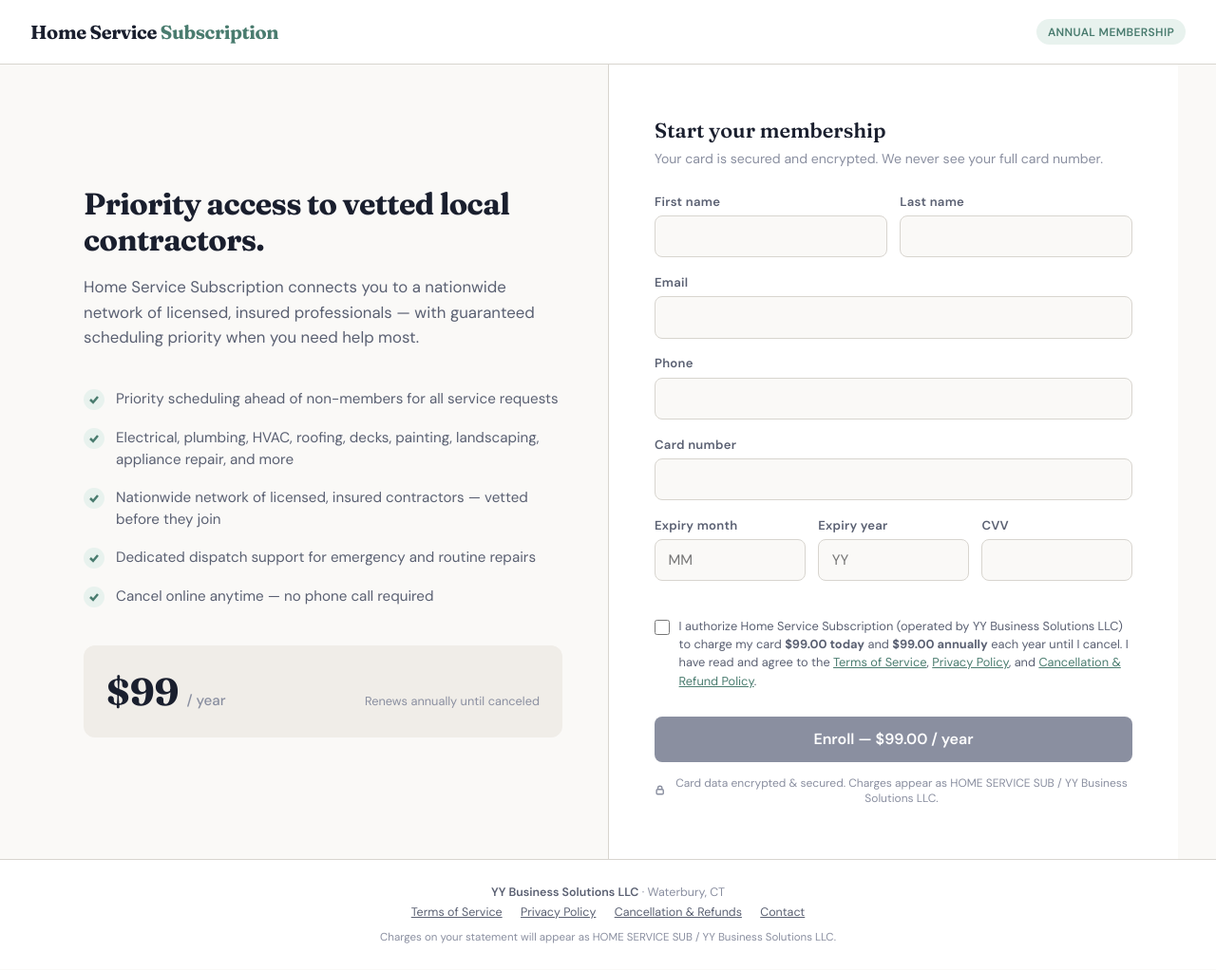
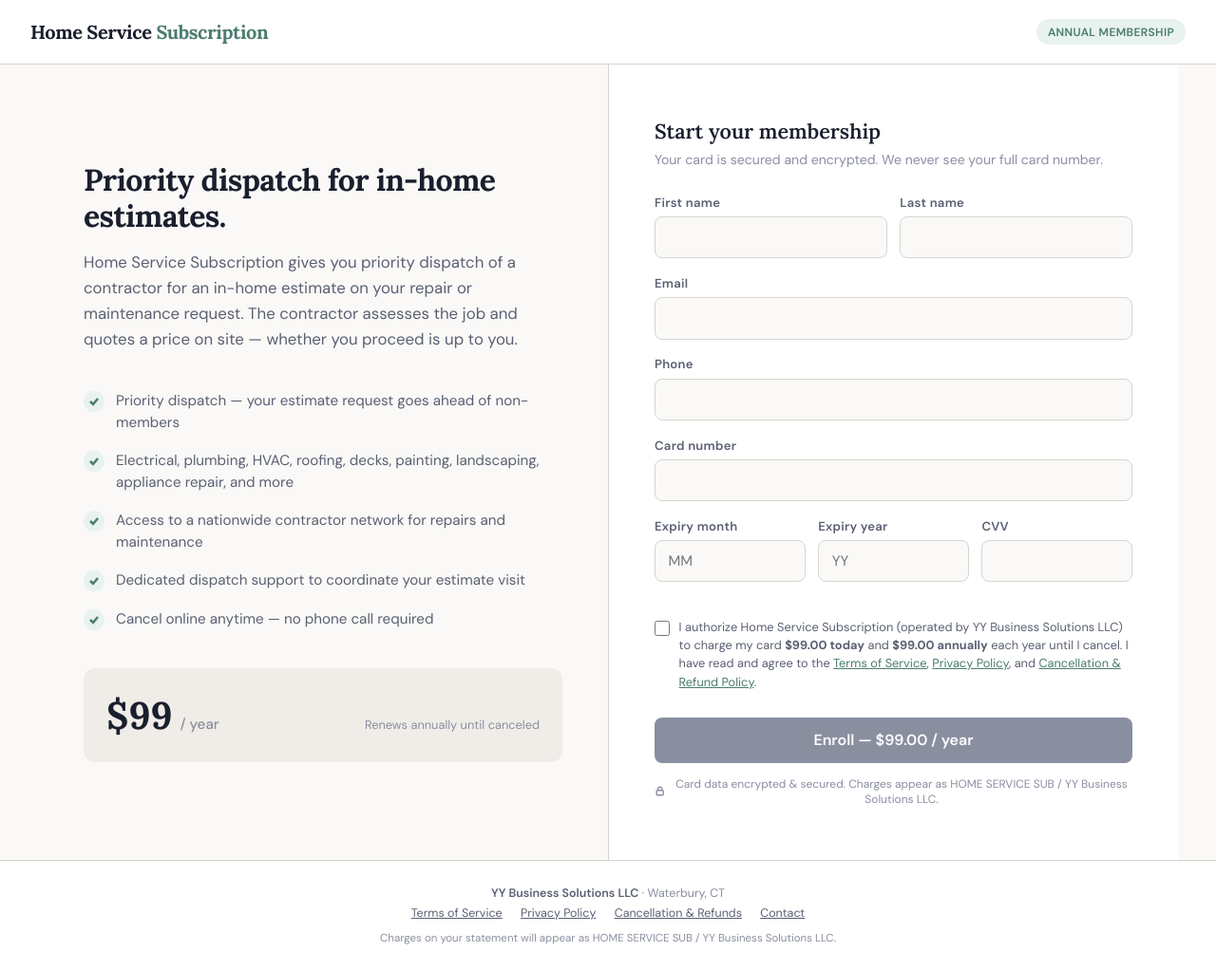
Before and after one commit to yaakov-byte/home-service-subscription, a plain HTML site: page index.html in a window 1280 px wide. Shown: the whole page at 95% size. Drawn offline with Linux system fonts and the light colour scheme; a script that the page names is missing.

Commit message:
Change font family and update text in index.html
Updated font family from 'Fraunces' to 'Lora' and modified text content for clarity.

```diff
--- a/index.html
+++ b/index.html
@@ -5,7 +5,7 @@
   <meta name="viewport" content="width=device-width, initial-scale=1.0">
   <title>Home Service Subscription — Enroll</title>
   <link rel="preconnect" href="https://fonts.googleapis.com">
-  <link href="https://fonts.googleapis.com/css2?family=DM+Sans:wght@400;500;600;700&family=Fraunces:wght@600;700&display=swap" rel="stylesheet">
+  <link href="https://fonts.googleapis.com/css2?family=DM+Sans:wght@400;500;600;700&family=Lora:wght@500;600;700&display=swap" rel="stylesheet">
   <style>
     :root {
       --midnight: #1a1f2e;
@@ -47,7 +47,7 @@
     }
 
     .logo {
-      font-family: 'Fraunces', serif;
+      font-family: 'Lora', serif;
       font-size: 1.25rem;
       font-weight: 700;
       color: var(--midnight);
@@ -93,7 +93,7 @@
     }
 
     .info-panel h1 {
-      font-family: 'Fraunces', serif;
+      font-family: 'Lora', serif;
       font-size: 2rem;
       font-weight: 700;
       line-height: 1.2;
@@ -156,7 +156,7 @@
     }
 
     .price-amount {
-      font-family: 'Fraunces', serif;
+      font-family: 'Lora', serif;
       font-size: 2.5rem;
       font-weight: 700;
       color: var(--midnight);
@@ -190,7 +190,7 @@
     }
 
     .form-panel h2 {
-      font-family: 'Fraunces', serif;
+      font-family: 'Lora', serif;
       font-size: 1.35rem;
       font-weight: 600;
       margin-bottom: 0.4rem;
@@ -424,7 +424,7 @@
     }
 
     .success-panel h2 {
-      font-family: 'Fraunces', serif;
+      font-family: 'Lora', serif;
       font-size: 1.4rem;
       margin-bottom: 0.5rem;
     }
@@ -449,14 +449,14 @@
 
     <!-- Left: Info -->
     <section class="info-panel">
-      <h1>Priority access to vetted local contractors.</h1>
+      <h1>Priority dispatch for in-home estimates.</h1>
       <p class="subtitle">
-        Home Service Subscription connects you to a nationwide network of licensed, insured professionals — with guaranteed scheduling priority when you need help most.
+        Home Service Subscription gives you priority dispatch of a contractor for an in-home estimate on your repair or maintenance request. The contractor assesses the job and quotes a price on site — whether you proceed is up to you.
       </p>
       <ul class="benefit-list">
         <li>
           <span class="benefit-icon"><svg viewBox="0 0 12 12"><polyline points="2 6 5 9 10 3"/></svg></span>
-          Priority scheduling ahead of non-members for all service requests
+          Priority dispatch — your estimate request goes ahead of non-members
         </li>
         <li>
           <span class="benefit-icon"><svg viewBox="0 0 12 12"><polyline points="2 6 5 9 10 3"/></svg></span>
@@ -464,11 +464,11 @@
         </li>
         <li>
           <span class="benefit-icon"><svg viewBox="0 0 12 12"><polyline points="2 6 5 9 10 3"/></svg></span>
-          Nationwide network of licensed, insured contractors — vetted before they join
+          Access to a nationwide contractor network for repairs and maintenance
         </li>
         <li>
           <span class="benefit-icon"><svg viewBox="0 0 12 12"><polyline points="2 6 5 9 10 3"/></svg></span>
-          Dedicated dispatch support for emergency and routine repairs
+          Dedicated dispatch support to coordinate your estimate visit
         </li>
         <li>
           <span class="benefit-icon"><svg viewBox="0 0 12 12"><polyline points="2 6 5 9 10 3"/></svg></span>
@@ -559,7 +559,7 @@
           <svg viewBox="0 0 24 24"><polyline points="4 12 9 17 20 6"/></svg>
         </div>
         <h2>You're in.</h2>
-        <p>Your Home Service Subscription membership is active. A confirmation receipt has been sent to your email. Our dispatch team is ready whenever you need us.</p>
+        <p>Your Home Service Subscription membership is active. A confirmation receipt has been sent to your email. Call us anytime to schedule a contractor for an in-home estimate.</p>
       </div>
 
     </section>
```
